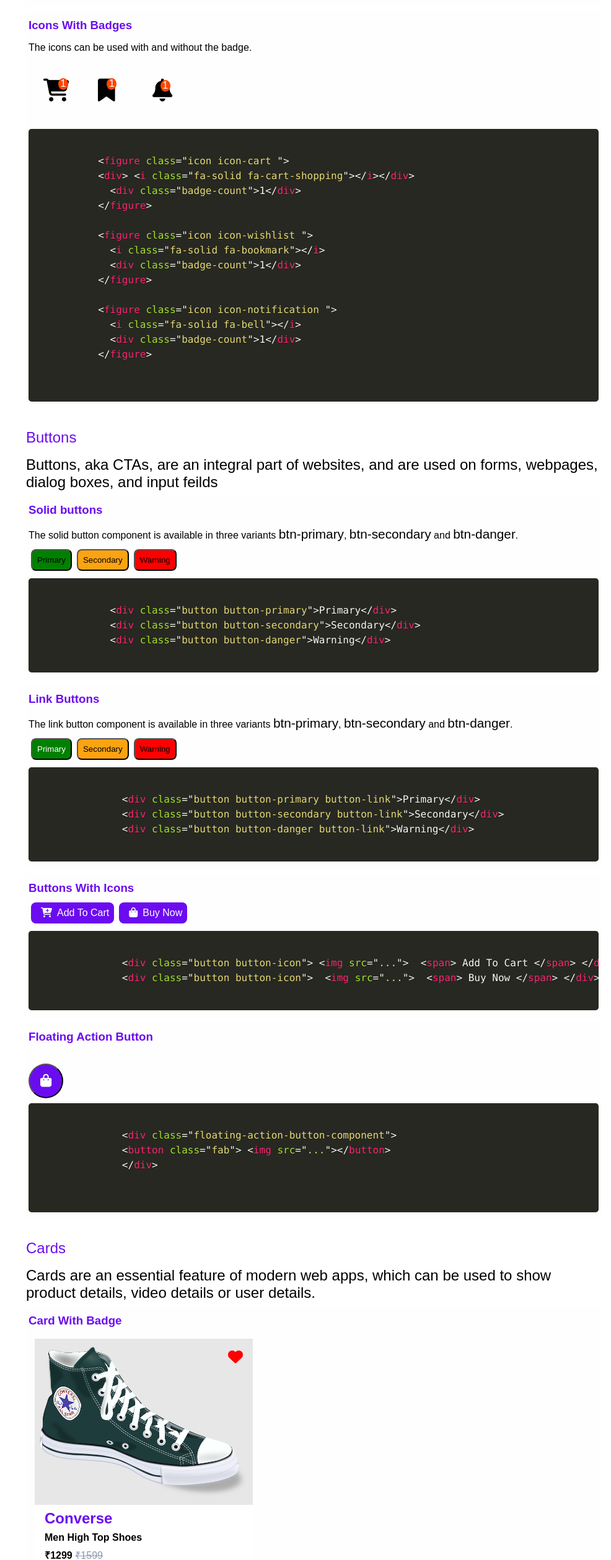
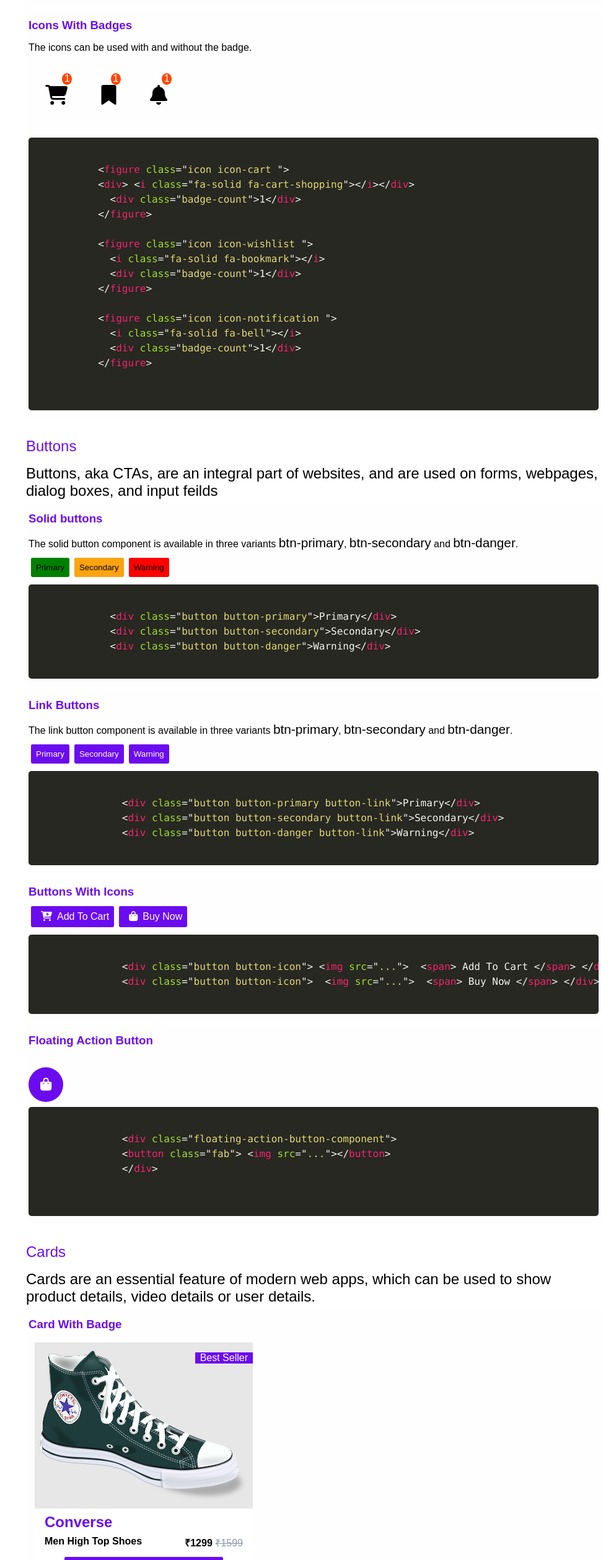
Before and after one commit to athar05/component-library, a plain HTML site: page components.html in a window 1280 px wide. Shown: the part 2662-5179 px from the top of the page at 62% size, without its empty margins (294-1280 px from the left). Drawn offline with Linux system fonts and the light colour scheme.

Commit message:
Fix: Made some changes to HTML & CSS files
Made some changes to Card, Icon and Button components

```diff
--- a/components.html
+++ b/components.html
@@ -365,18 +365,20 @@
           <div class="card">
             <div class="card-image-with-badge">
               <img class="card-image" src="./images/shoe.png" alt="" />
-              <figure>
-                <i class="fa-solid fa-heart"></i>
+              <figure class="text-md">
+                Best Seller
               </figure>
             </div>
             <div class="card-description">
               <h2>Converse</h2>
+              <div class="card-product-details">
                 <p>
                   Men High Top Shoes
                 </p>
                 <p>
                   ₹1299 <strike class="card-strk">₹1599</strike>
                 </p>
+              </div>
               <div class="card-buttons">
                 <button class="button button-icon"> <i class="fa-solid fa-cart-shopping"></i>
                   Add To Cart
@@ -424,12 +426,14 @@
               </figure>
               <div class="card-description">
                 <h2>Converse</h2>
+                <div class="card-product-details">
                   <p>
                     Men High Top Shoes
                   </p>
                   <p>
                     ₹1299 <strike class="card-strk">₹1599</strike>
                   </p>
+                </div>
                 <div class="card-buttons">
                   <button class="button button-icon"> <i class="fa-solid fa-cart-shopping"></i>
                     Add To Cart
@@ -550,12 +554,14 @@
                 <img class="card-image" src="./images/shoe.png" alt="" />
                 <div class="card-description">
                   <h2>Converse</h2>
+                  <div class="card-product-details">
                     <p>
                       Men High Top Shoes
                     </p>
                     <p>
                       ₹1299 <strike class="card-strk">₹1599</strike>
                     </p>
+                  </div>
                   <div class="card-buttons">
                     <button class="button button-icon"> <i class="fa-solid fa-cart-shopping"></i>
                       Add To Cart
@@ -571,12 +577,14 @@
                 <img class="card-image" src="./images/shoe.png" alt="" />
                 <div class="card-description">
                   <h2>Converse</h2>
+                  <div class="card-product-details">
                     <p>
                       Men High Top Shoes
                     </p>
                     <p>
                       ₹1299 <strike class="card-strk">₹1599</strike>
                     </p>
+                  </div>
                   <div class="card-buttons">
                     <button class="button button-icon"> <i class="fa-solid fa-cart-shopping"></i>
                       Add To Cart
@@ -592,12 +600,14 @@
                 <img class="card-image" src="./images/shoe.png" alt="" />
                 <div class="card-description">
                   <h2>Converse</h2>
+                  <div class="card-product-details">
                     <p>
                       Men High Top Shoes
                     </p>
                     <p>
                       ₹1299 <strike class="card-strk">₹1599</strike>
                     </p>
+                  </div>
                   <div class="card-buttons">
                     <button class="button button-icon"> <i class="fa-solid fa-cart-shopping"></i>
                       Add To Cart
@@ -641,12 +651,14 @@
               <img class="card-image" src="./images/converse-vertical.jpg" alt="" />
               <div class="card-description">
                 <h2>Converse</h2>
+                <div class="card-product-details">
                   <p>
                     Men High Top Shoes
                   </p>
                   <p>
                     ₹1299 <strike class="card-strk">₹1599</strike>
                   </p>
+                </div>
                 <div class="card-buttons">
                   <button class="button button-icon"> <i class="fa-solid fa-cart-shopping"></i>
                     Add To Cart
@@ -660,11 +672,14 @@
               <img class="card-image" src="./images/converse-vertical.jpg" alt="" />
               <div class="card-description">
                 <h2>Converse</h2>
+                <div class="card-product-details">
                   <p>
                     Men High Top Shoes
                   </p>
                   <p>
                     ₹1299 <strike class="card-strk">₹1599</strike>
+                  </p>
+                </div>
                 <div class="card-buttons">
                   <button class="button button-icon"> <i class="fa-solid fa-cart-shopping"></i>
                     Add To Cart
@@ -678,12 +693,14 @@
               <img class="card-image" src="./images/converse-vertical.jpg" alt="" />
               <div class="card-description">
                 <h2>Converse</h2>
+                <div class="card-product-details">
                   <p>
                     Men High Top Shoes
                   </p>
                   <p>
                     ₹1299 <strike class="card-strk">₹1599</strike>
                   </p>
+                </div>
                 <div class="card-buttons">
                   <button class="button button-icon"> <i class="fa-solid fa-cart-shopping"></i>
                     Add To Cart
--- a/style.css
+++ b/style.css
@@ -431,7 +431,7 @@ h6 {
 }
 
 .button {
-  border-radius: 0.5rem;
+  border-radius: 0.15rem;
   margin: 0.25rem 0.25rem;
   /* height: 3rem; */
   padding: 0.5rem 0.5rem;
@@ -439,6 +439,7 @@ h6 {
   justify-content: center;
   align-content: center;
   background-color: var(--primary);
+  border: none;
 }
 .button:hover {
   cursor: pointer;
@@ -463,6 +464,10 @@ h6 {
 
 .link-button-components .button.button-primary.button-link {
   text-decoration: none;
+}
+
+.button-link {
+  background-color: var(--primary);
   color: white;
 }
 
@@ -505,6 +510,7 @@ h6 {
   position: absolute;
   bottom: 0;
   left: 0;
+  border: none;
 }
 .floating-action-button:hover {
   border: none;
@@ -606,20 +612,19 @@ h6 {
 
 .icon {
   position: relative;
-  font-size: 2.3rem;
-  margin: 0.5rem 1.5rem;
-  width: 3rem;
-  height: auto;
-  width: 2.5rem;
+  font-size: 2rem;
+  margin: 0 1.25rem;
+  padding: 1.1rem 0.45rem;
+  /* background-color: black; */
 }
 
-.icon-cart > .badge-count {
+.icon > .badge-count {
   top: 0;
   right: 0;
   font-size: 1rem;
 }
 
-.icon-wishlist > .badge-count {
+/* .icon-wishlist > .badge-count {
   top: 0;
   right: 0.6rem;
   font-size: 1rem;
@@ -629,7 +634,7 @@ h6 {
   top: 0.2rem;
   right: 0.7rem;
   font-size: 1rem;
-}
+} */
 /* badge section ends */
 
 /* typography section starts */
@@ -836,6 +841,11 @@ h6 {
   background-color: var(--bg-color-white);
 }
 
+.card-product-details {
+  display: flex;
+  justify-content: space-between;
+}
+
 .card-description p {
   font-weight: 600;
 }
@@ -959,10 +969,11 @@ h6 {
 }
 .card-image-with-badge figure {
   position: absolute;
-  font-size: 1.5rem;
-  color: red;
+  background-color: var(--primary);
+  color: white;
   top: 1rem;
-  right: 1rem;
+  right: 0rem;
+  padding: 0 0.5rem;
 }
 
 /* card rules for card with badge */
```
Lines whose indentation alone changed are shown as unchanged.
